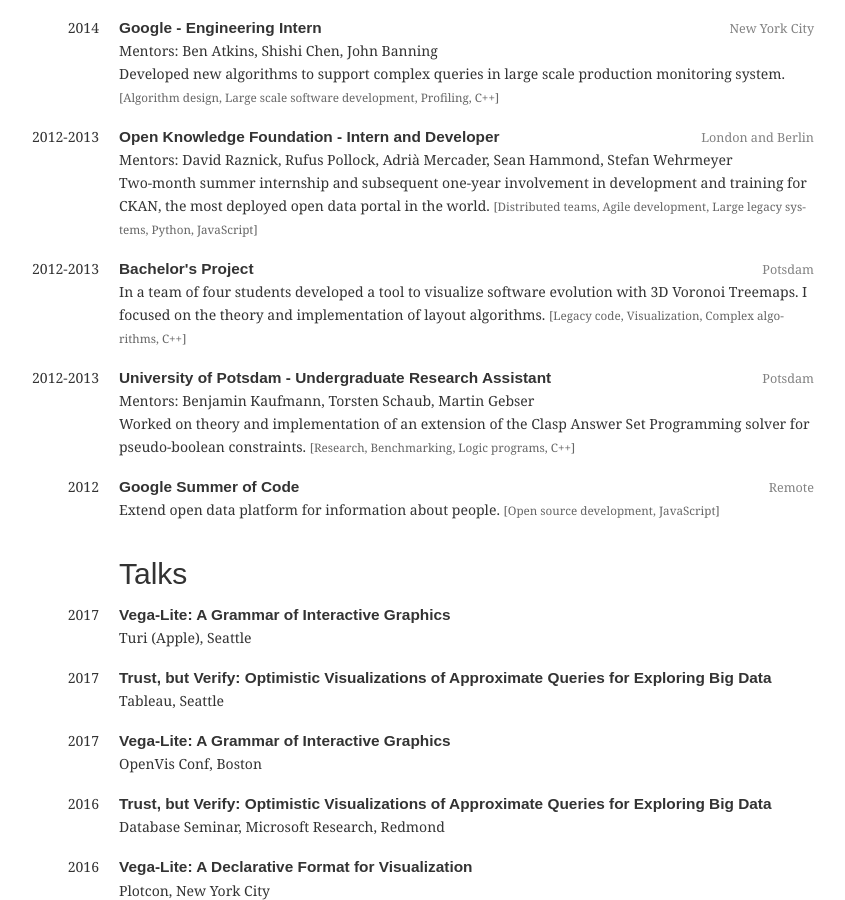
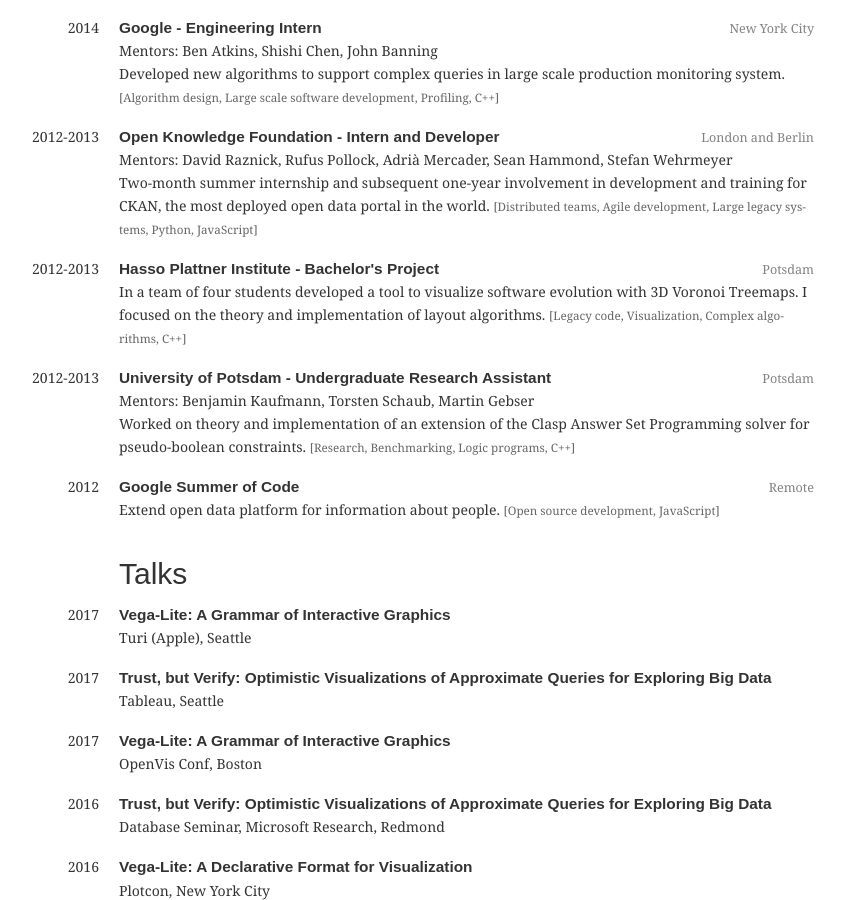
Before and after one commit to domoritz/domoritz.github.io, a Jekyll site: the page built from cv.html, in a window 1280 px wide and 900 px high, scrolled down 3174 px. Shown: the whole window, without its empty margins (226-1071 px from the left). Built offline with Jekyll 4.4.1, drawn with Linux system fonts in a browser that asks for light colours.

Commit message:
bp at HPI

```diff
--- a/_data/experience.yml
+++ b/_data/experience.yml
@@ -81,6 +81,7 @@
     - JavaScript
 - title: Bachelor's Project
   years: 2012-2013
+  company: Hasso Plattner Institute
   location: Potsdam
   description: In a team of four students developed a tool to visualize software evolution with 3D Voronoi Treemaps. I focused on the theory and implementation of layout algorithms.
   skills:
```
